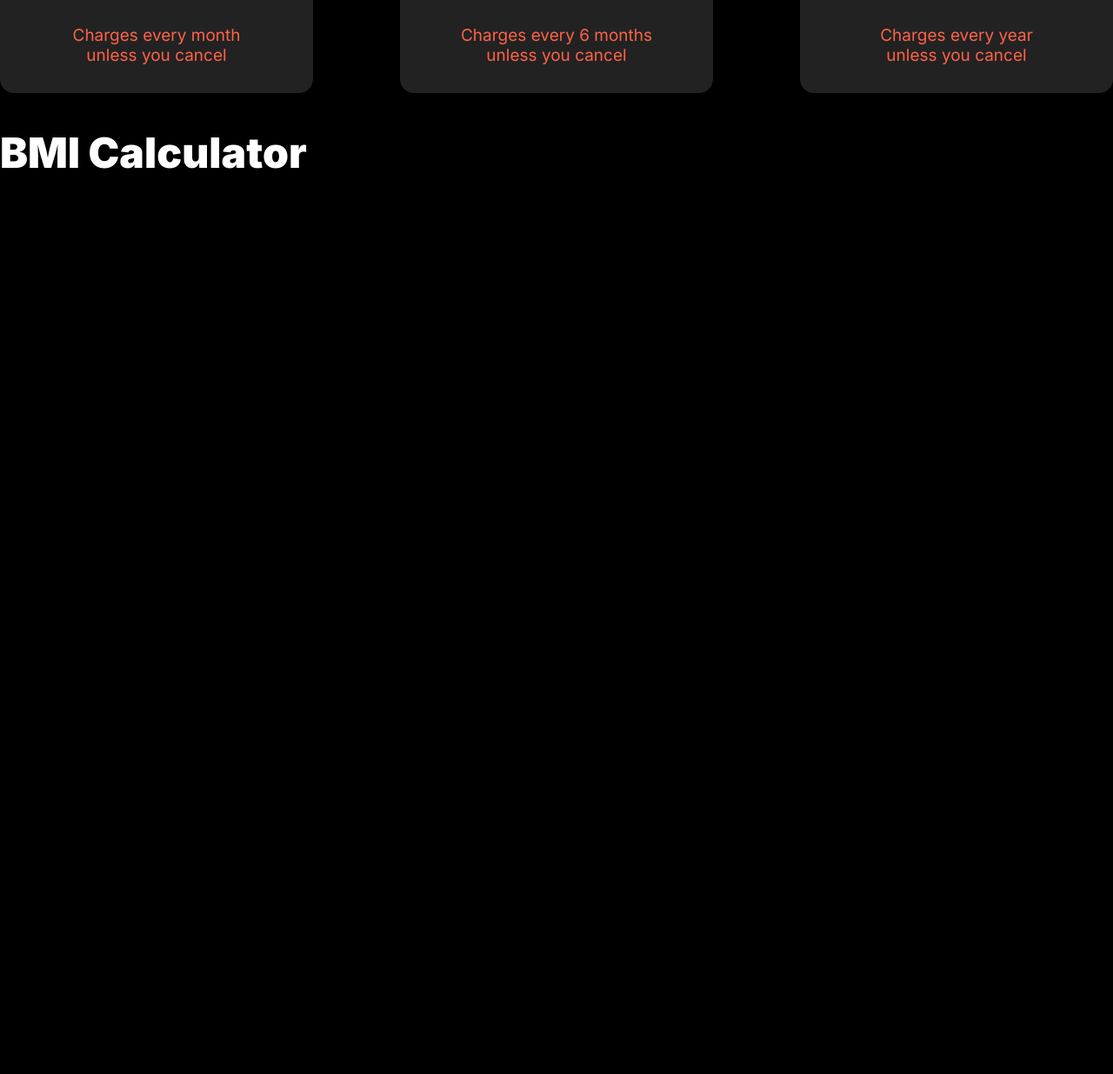
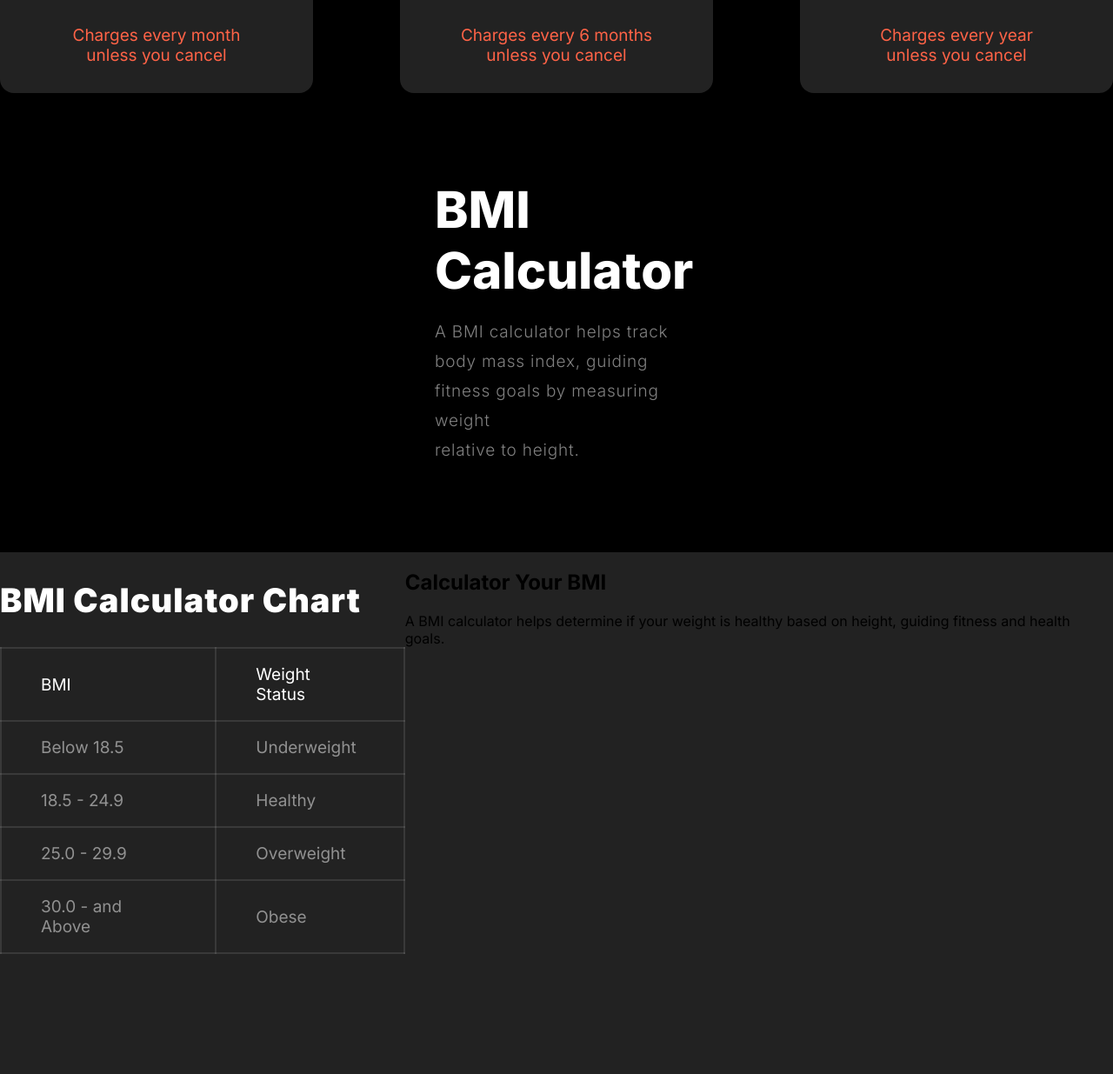
Before and after one commit to jobayer58/Fitness-Website, a plain HTML site: page index.html in a window 1280 px wide. Shown: the part 3093-4328 px from the top of the page at 87% size. Before the commit the page ends 3393 px from the top, so only its background shows below. Drawn offline with Linux system fonts and the light colour scheme.

Commit message:
update content

```diff
--- a/index.html
+++ b/index.html
@@ -153,15 +153,57 @@
           </section>
 
           <!-- calculator section-->
-           <section>
+           <section >
             <div class="calculate">
                 <h1 class="calculate-title">BMI Calculator</h1>
-                <p class="calculate-description">A BMI calculator helps track body mass index, guiding fitness goals by <br> measuring weight relative to height.</p>
+                <p class="calculate-description">A BMI calculator helps track body mass index, guiding fitness goals by  measuring weight <br> relative to height.</p>
             </div>
 
+            <div class="chokka">
+               <div class="chokka-box">
+                <div class="calculator-chart">
+                    <h1 class="table-title">BMI Calculator Chart </h1>
+                    <table class="text">
+                        <thead>
 
+                        </thead>
+                        <tbody>
+                            <tr>
+                                <td class="text-head">BMI</td>
+                                <td class="text-head">Weight Status</td>
+                            </tr>
+                            <tr>
+                                <td>Below 18.5</td>
+                                <td>Underweight</td>
+                            </tr>
+                            <tr>
+                                <td>18.5 - 24.9</td>
+                                <td>Healthy</td>
+                            </tr>
+                            <tr>
+                                <td>25.0 - 29.9</td>
+                                <td>Overweight</td>
+                            </tr>
+                            <tr>
+                                <td>30.0 - and Above</td>
+                                <td>Obese</td>
+                            </tr>
+                        </tbody>
+                        <tfoot>
+
+                        </tfoot>
+                    </table>
+                </div>
+
+                <div class="calculator-bmi">
+                    <h1>Calculator Your BMI </h1>
+                    <p>A BMI calculator helps determine if your weight is healthy based on height, guiding fitness and health goals.</p>
+                </div>
+               </div>
+            </div>
 
            </section>
+
     </main>
     <footer>
 
--- a/styles/style.css
+++ b/styles/style.css
@@ -274,7 +274,7 @@ nav li a {
     height: 500px;
 }
 
-.run-subject{
+.run-subject {
     margin-left: 50px;
 }
 
@@ -323,12 +323,13 @@ nav li a {
 }
 
 /* membership style */
-.membership{
+.membership {
     align-items: center;
     justify-content: center;
     text-align: center;
 }
-.membership-heading{
+
+.membership-heading {
     font-size: 20px;
     font-weight: 500;
     color: rgb(255, 255, 255);
@@ -337,11 +338,11 @@ nav li a {
     padding: 16px 30px;
     background-color: black;
 }
-.membership-title{
+
+.membership-title {
     font-size: 4rem;
     font-weight: 700;
     color: rgb(255, 255, 255);
-    line-height: ;
     letter-spacing: 1.5;
 }
 
@@ -353,7 +354,7 @@ nav li a {
 
 }
 
-.membership-card-item{
+.membership-card-item {
     background-color: rgb(34, 34, 34);
     width: 370px;
     height: 513px;
@@ -361,43 +362,92 @@ nav li a {
     border-radius: 16px;
     list-style-type: none;
 }
-.membership-card-item> h1{
+
+.membership-card-item>h1 {
     color: rgb(255, 255, 255);
     font-size: 32px;
     font-weight: 700;
+    letter-spacing: 1.5px;
 }
 
-.membership-card-item>  h2{
+.membership-card-item>h2 {
     font-size: 35px;
     font-weight: 300;
     color: rgb(255, 255, 255);
 }
-.membership-card-item> li{
+
+.membership-card-item>li {
     font-size: 27px;
     font-weight: 500;
-    color:rgb(255, 255, 255) ;
+    color: rgb(255, 255, 255);
     line-height: 60px;
 
 }
-.membership-card-item > p{
+
+.membership-card-item>p {
     color: tomato;
     font-size: 19px;
     margin-top: 40px;
 }
 
 /* shared style calculator section */
-.calculate{
-    justify-content: center;
-    align-items: center;
-    text-align: center;
+.calculate {
+    margin: 100px 500px;
+
 }
 
-.calculate-title{
+.calculate-title {
     color: rgb(255, 255, 255);
-font-family: Inter;
-font-size: 48px;
-font-weight: 900;
-line-height: 120%;
-letter-spacing: 0%;
-text-align: left;
+    font-size: 58px;
+    font-weight: 800;
+    line-height: 120%;
+    letter-spacing: 0%;
+    margin-bottom: 0px;
 }
+
+.calculate-description {
+    color: rgba(255, 255, 255, 0.5);
+    font-size: 19px;
+    font-weight: 300;
+    line-height: 34px;
+    letter-spacing: 0.8px;
+
+}
+
+.chokka {
+    background: rgb(34, 34, 34);
+    height: 600px;
+}
+
+.chokka-box {
+    display: flex;
+    justify-content: space-around;
+}
+
+.table-title {
+    color: rgb(255, 255, 255);
+    font-size: 38px;
+    font-weight: 900;
+    letter-spacing: 1px;
+
+
+}
+
+table {
+    border-collapse: collapse;
+}
+
+td {
+    padding: 18px 45px;
+    border: 2px solid rgba(255, 255, 255, 0.1);
+}
+
+
+table td {
+    color: rgba(255, 255, 255, 0.5);
+    font-size: 19px;
+    font-weight: 400;
+}
+.text-head{
+    color: white;
+}
```
